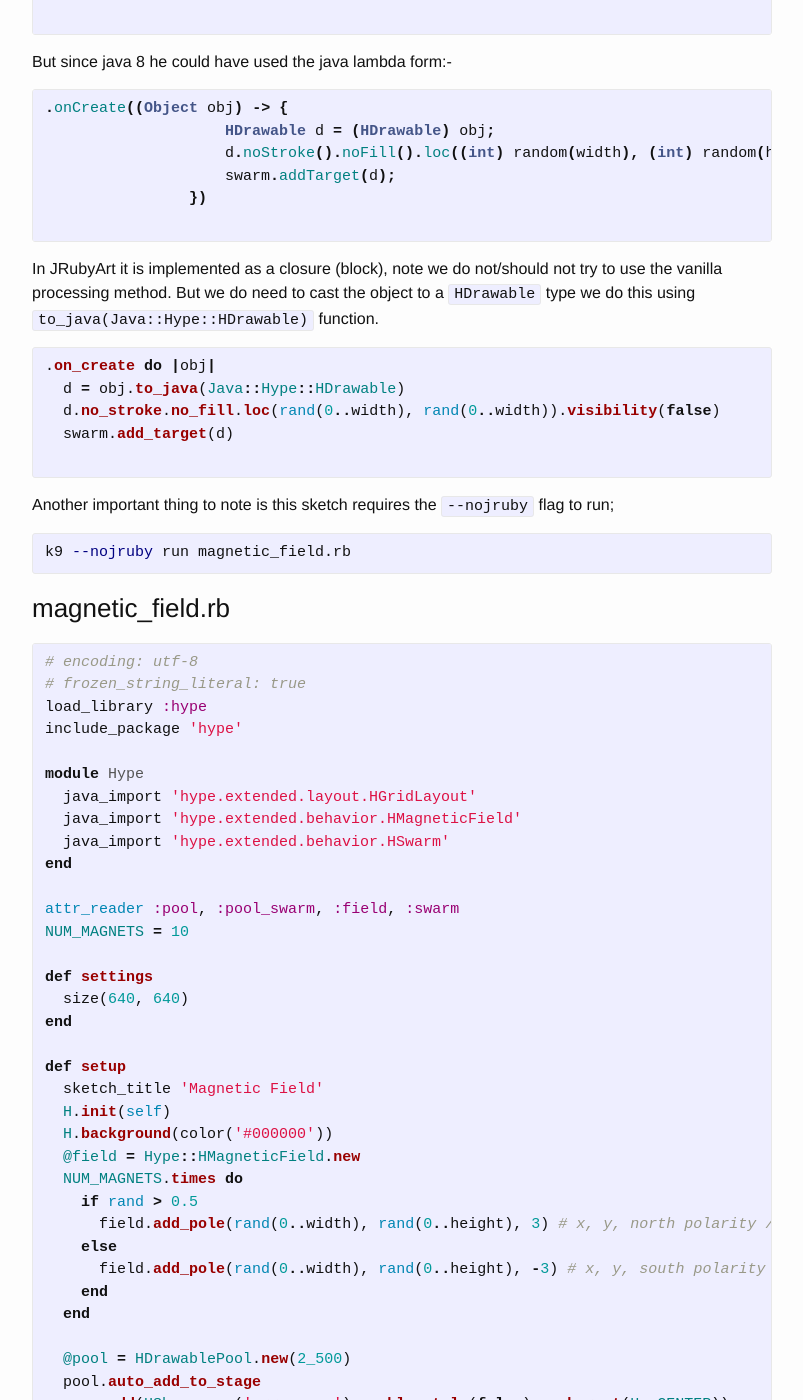
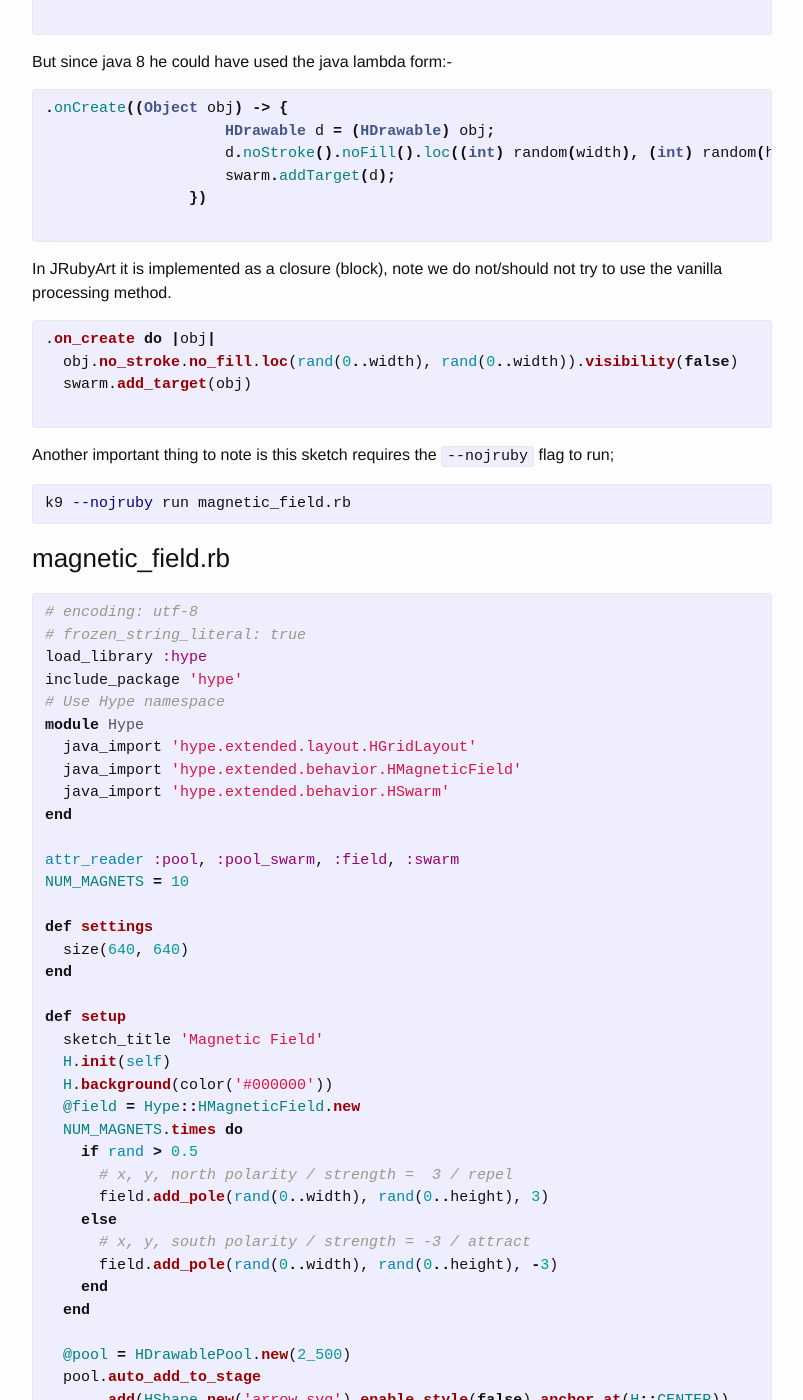
Before and after one commit to monkstone/monkstone.github.com, a Jekyll site: the page built from _posts/2016-04-20-hype_advanced.md, in a window 1280 px wide and 1400 px high, scrolled down 756 px. Shown: the whole window, without its empty margins (238-1041 px from the left). Built offline with Jekyll 4.4.1, drawn with Linux system fonts in a browser that asks for light colours; some of the changed text lies outside the part shown.

Commit message:
unecessary cast

```diff
--- a/_posts/2016-04-20-hype_advanced.md
+++ b/_posts/2016-04-20-hype_advanced.md
@@ -45,14 +45,13 @@ But since java 8 he could have used the java lambda form:-
 
 {% endhighlight %}
 
-In JRubyArt it is implemented as a closure (block), note we do not/should not try to use the vanilla processing method. But we do need to cast the object to a `HDrawable` type we do this using `to_java(Java::Hype::HDrawable)` function.
+In JRubyArt it is implemented as a closure (block), note we do not/should not try to use the vanilla processing method.
 
 {% highlight ruby %}
 
 .on_create do |obj|
-  d = obj.to_java(Java::Hype::HDrawable)
-  d.no_stroke.no_fill.loc(rand(0..width), rand(0..width)).visibility(false)
-  swarm.add_target(d)
+  obj.no_stroke.no_fill.loc(rand(0..width), rand(0..width)).visibility(false)
+  swarm.add_target(obj)
 
 {% endhighlight %}
 
@@ -69,7 +68,7 @@ k9 --nojruby run magnetic_field.rb
 # frozen_string_literal: true
 load_library :hype
 include_package 'hype'
-
+# Use Hype namespace
 module Hype
   java_import 'hype.extended.layout.HGridLayout'
   java_import 'hype.extended.behavior.HMagneticField'
@@ -90,9 +89,11 @@ def setup
   @field = Hype::HMagneticField.new
   NUM_MAGNETS.times do
     if rand > 0.5
-      field.add_pole(rand(0..width), rand(0..height), 3) # x, y, north polarity / strength =  3 / repel
+      # x, y, north polarity / strength =  3 / repel
+      field.add_pole(rand(0..width), rand(0..height), 3)
     else
-      field.add_pole(rand(0..width), rand(0..height), -3) # x, y, south polarity / strength = -3 / attract
+      # x, y, south polarity / strength = -3 / attract
+      field.add_pole(rand(0..width), rand(0..height), -3)
     end
   end
 
@@ -101,9 +102,8 @@ def setup
       .add(HShape.new('arrow.svg').enable_style(false).anchor_at(H::CENTER))
       .layout(Hype::HGridLayout.new.start_x(-60).start_y(-60).spacing(16, 16).cols(50))
       .on_create do |obj|
-        d = obj.to_java(Java::Hype::HDrawable)
-        d.no_stroke.anchor(-20, -20)
-        field.add_target(d)
+        obj.no_stroke.anchor(-20, -20)
+        field.add_target(obj)
       end
       .requestAll
 
@@ -112,9 +112,8 @@ def setup
   pool_swarm.auto_add_to_stage
             .add(HRect.new(5))
             .on_create do |obj|
-              d = obj.to_java(Java::Hype::HDrawable)
-              d.no_stroke.no_fill.loc(rand(0..width), rand(0..width)).visibility(false)
-              swarm.add_target(d)
+              obj.no_stroke.no_fill.loc(rand(0..width), rand(0..width)).visibility(false)
+              swarm.add_target(obj)
             end
             .requestAll
 end
```
Also changed, not shown: _posts/2016-04-20-hype_with_ruby.md (+8 -7 lines), _posts/2016-04-22-hype_scanlines_glsl.md (+11 -13 lines), _posts/2016-04-23-hype_tween.md (+6 -7 lines), _posts/2016-04-23-orbiter.md (+23 -9 lines), _posts/2016-04-26-hype_lambda_tween.md (+9 -10 lines).
